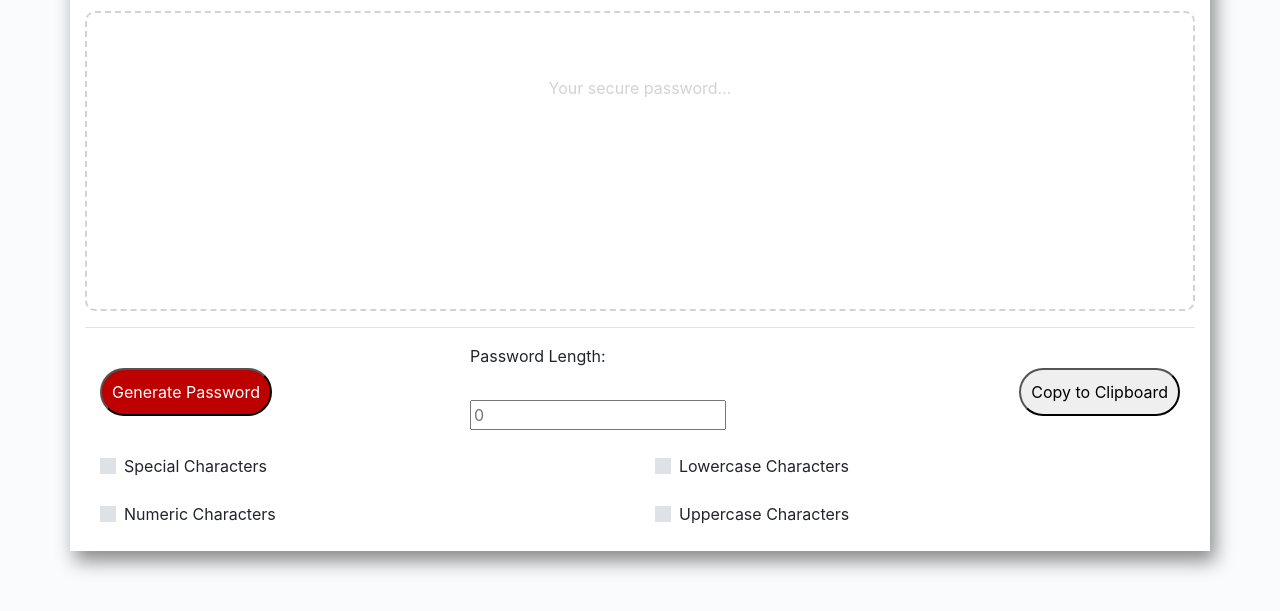
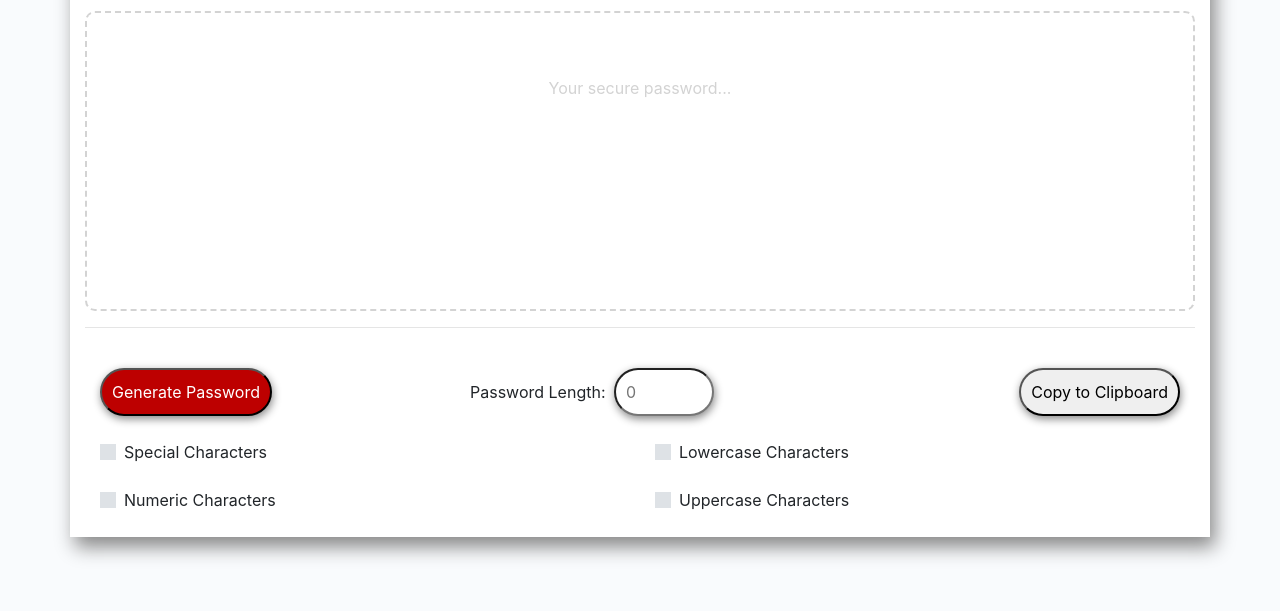
Before and after one commit to jayone11/password-generator, a plain HTML site: page index.html in a window 1280 px wide. Shown: the part 189-800 px from the top of the page. Drawn offline with nearby package versions, Linux system fonts and the light colour scheme.

Commit message:
added box-shadow to buttons

```diff
--- a/assets/css/style.css
+++ b/assets/css/style.css
@@ -1,5 +1,13 @@
 body {
     background-color: rgb(249, 251, 253);
+}
+
+input {
+    width: 100px;
+    border-radius: 25px;
+    box-shadow: 1px 3px 8px #888888;
+    padding: 10px;
+
 }
 
 .main-content {
@@ -22,6 +30,7 @@ body {
 button {
     padding: 10px;
     border-radius: 25px;
+    box-shadow: 1px 3px 8px #888888;
 }
 
 button#newPasswordBtn {
--- a/index.html
+++ b/index.html
@@ -38,7 +38,7 @@
 
                             <div class="col-xs-12 col-sm-12 col-md-4">
                                 <label for="password-length">Password Length: </label>
-                                <input class="mt-4" id="password-length" type="number" placeholder="0">
+                                <input class="mt-4 ml-1" id="password-length" type="number" placeholder="0">
                             </div>
 
                             <div class="col-xs-12 col-sm-12 col-md-4">
```
